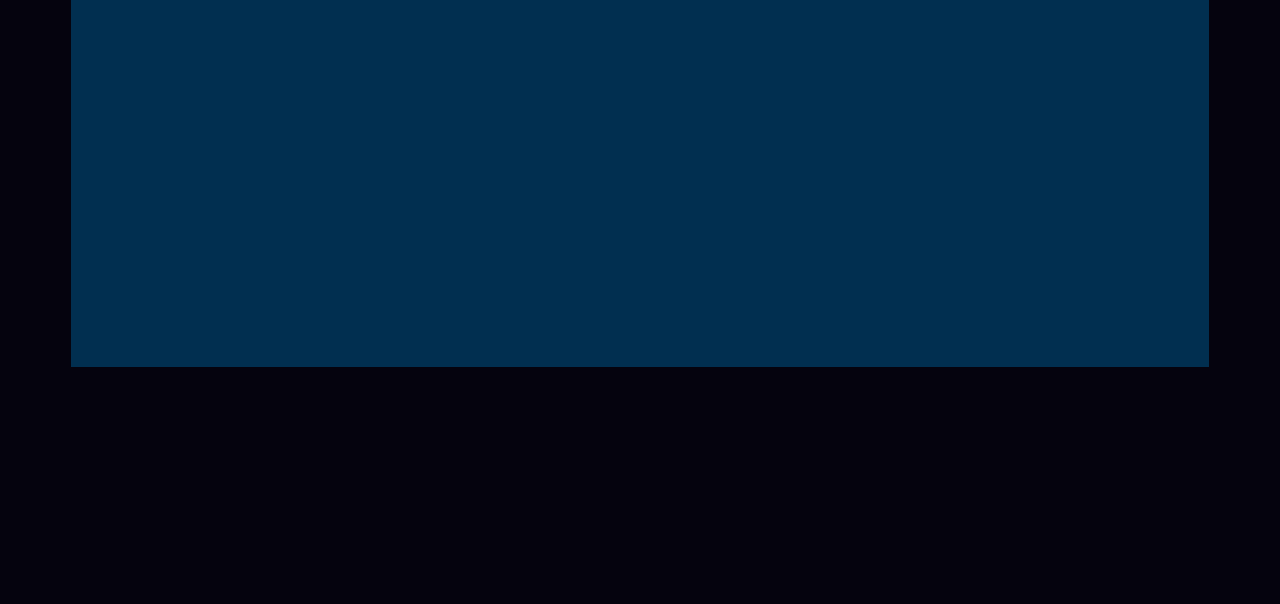
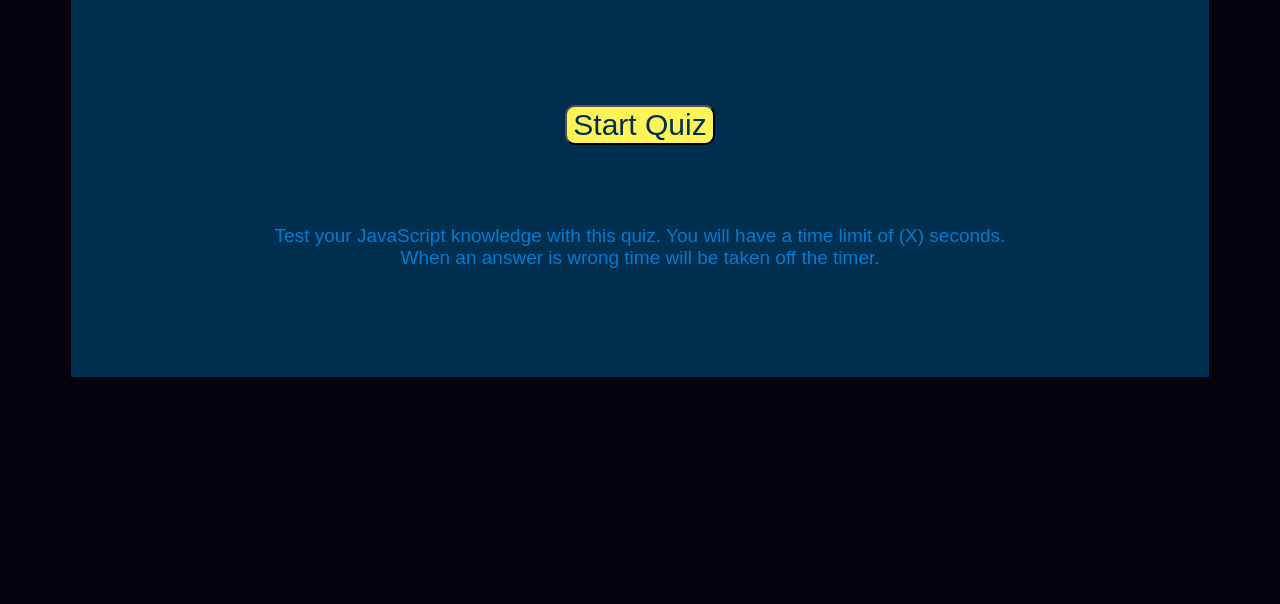
Before and after one commit to AMESocker/JavaScript-Quiz-M4C, a plain HTML site: page index.html in a window 1280 px wide. Shown: the part 196-800 px from the top of the page. Drawn offline with Linux system fonts and the light colour scheme.

Commit message:
Finished user inferface of start page

```diff
--- a/content/Style.css
+++ b/content/Style.css
@@ -1,21 +1,56 @@
 :root{
---white: #FFFFFFff;
---xiketic: #05030Eff;
---lemon-yellow: #FEF457ff;
---bright-navy-blue: #017CD1ff;
---flame: #ED4709ff;
---prussian-blue: #012F50ff;
---aqua: #67FFFEff;
+/* color palate */
+--1:#FFFFFFff;
+--2:#05030Eff;
+--3:#FEF457ff;
+--4:#017CD1ff;
+--5:#ED4709ff;
+--6:#012F50ff;
+--7:#67FFFEff;
+
 }
 body {
-    background-color: var(--xiketic);
+    background-color: var(--2);
+    color: var(--7);
+
+}
+#Title {
+    color:var(--7);
+    font-size: 50px;
+}
+
+#StartQuiz {
+    background-color:
+        var(--3);
+    color:
+        var(--6);
+    font-size: 30px;
+    margin-top: 70px;
+    border-radius: 10px;
+}
+
+#StartQuiz:hover {
+    background-color: var(--1);
+    color:var(--5)
+}
+
+#StartQuiz:active {
+    background-color: var(--5) ;
+    color:var(--1);
+}
+#instructions {
+    color: var(--4);
+    font-size: 19px;
+    margin-top: 7%;
+    margin-inline:15%;
 }
 
 #quizBox {
-    color: var(--aqua);
-    background-color: var(--prussian-blue);
-    width: 100%vp;
-    height: 30rem;
+    color: var(--7);
+    background-color: var(--6);
+    /* width: 100%vw; */
+    min-height: 490px;
+
     margin: 5%;
     float: center;
     text-align: center;
--- a/index.html
+++ b/index.html
@@ -7,12 +7,14 @@
     <title>JavaScript Quiz</title>
     <link rel="stylesheet" href="content/Style.css" />
 </head>
-<body><!-- Layout -->
-    <!-- Container of quiz area -->
-    <div id="quizBox">
-
-        <div> <!-- Start button -->
-
+<body>
+    <!-- Start Layout -->
+    <div id="quizBox"> <!-- Container of quiz area -->
+        <p id="Title">JavaScript Quiz</p>
+        <div><button id="StartQuiz">Start Quiz</button> <!-- Start button -->
+            <div><p id="instructions">Test your JavaScript knowledge with this quiz.
+                You will have a time limit of (X) seconds. When an answer is wrong time will be taken off the timer.</p>
+            </div>
         </div>
     </div>
 
```
